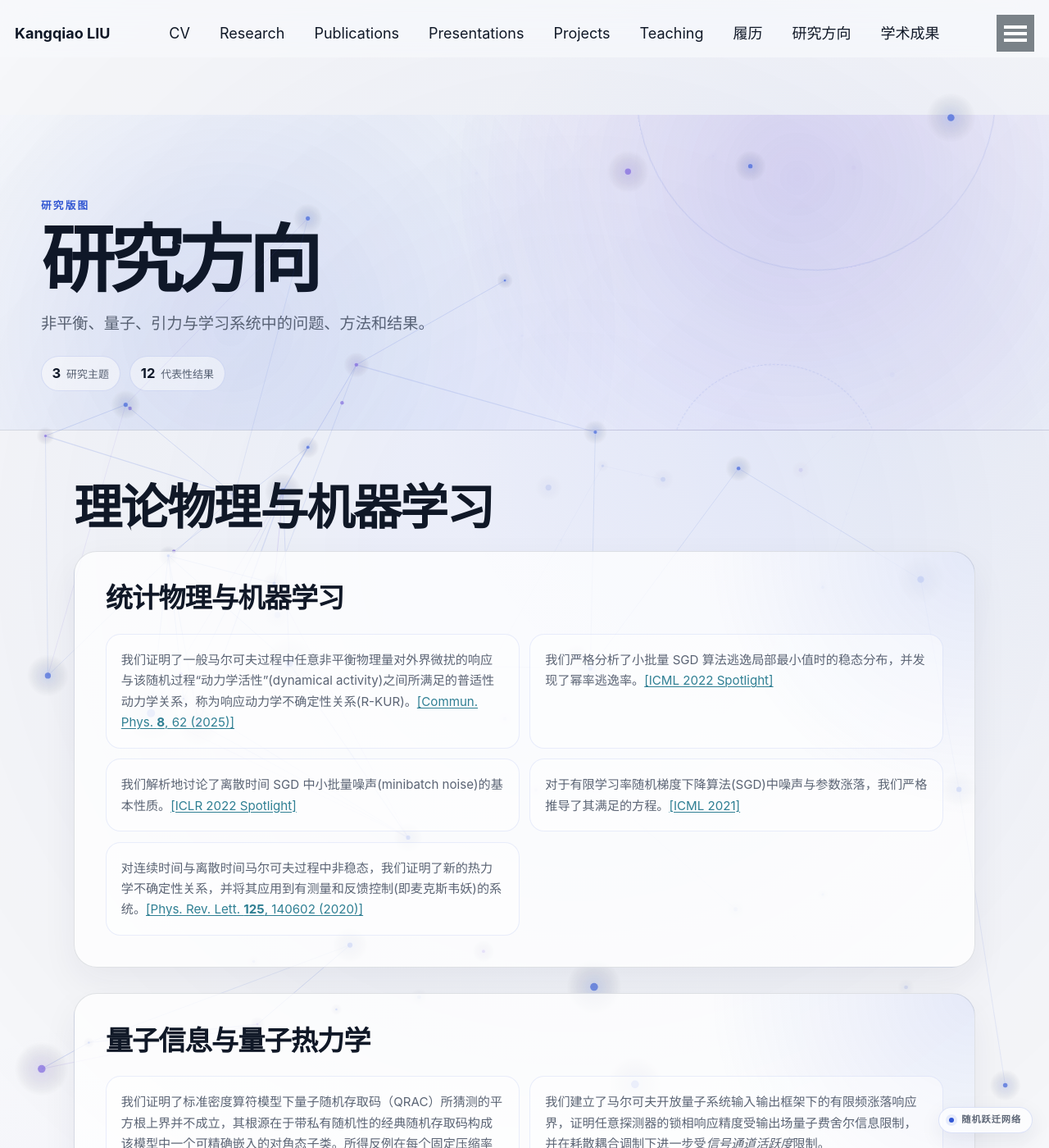
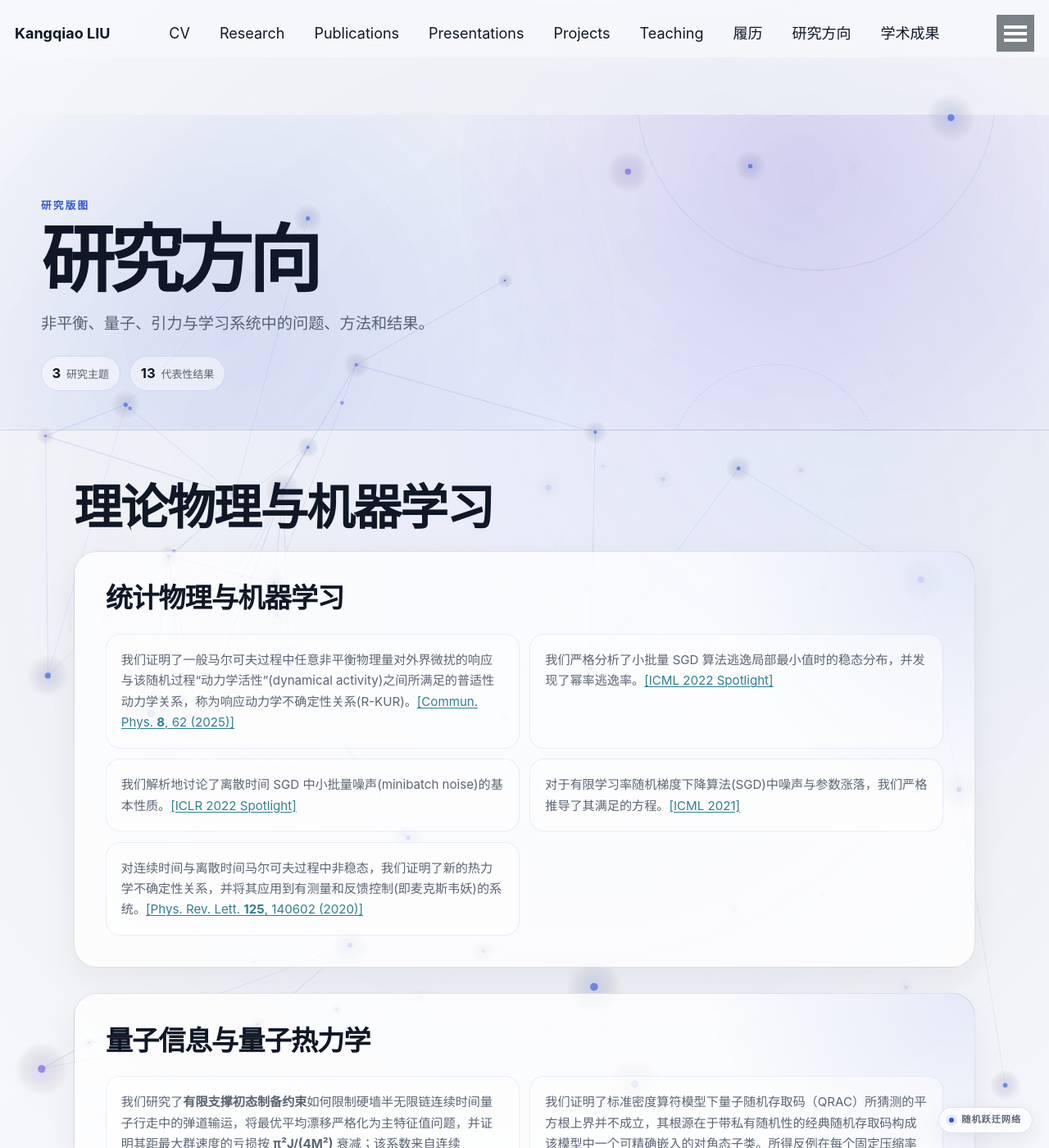
Before and after one commit to KangqiaoLiu/KangqiaoLiu.github.io, a Jekyll site: the page built from _pages/research_zh.md, in a window 1280 px wide and 1400 px high. Shown: the whole window at 82% size. Built offline with Jekyll 4.4.1, drawn with Linux system fonts in a browser that asks for light colours; some of the changed text lies outside the part shown.

Commit message:
Add hard-wall CTQW to Chinese research page

```diff
--- a/_pages/research_zh.md
+++ b/_pages/research_zh.md
@@ -18,6 +18,7 @@
   * 对连续时间与离散时间马尔可夫过程中非稳态，我们证明了新的热力学不确定性关系，并将其应用到有测量和反馈控制(即麦克斯韦妖)的系统。[[Phys. Rev. Lett. **125**, 140602 (2020)]](https://journals.aps.org/prl/abstract/10.1103/PhysRevLett.125.140602)
 
 * **量子信息与量子热力学**
+  * 我们研究了**有限支撑初态制备约束**如何限制硬墙半无限链连续时间量子行走中的弹道输运，将最优平均漂移严格化为主特征值问题，并证明其距最大群速度的亏损按 **π²J/(4M²)** 衰减；该系数来自连续 Fourier 窗口中的 Dirichlet 变分问题。[[Phys. Rev. A, accepted (2026)]](https://journals.aps.org/pra/accepted/10.1103/dyyr-z1k8)
   * 我们证明了标准密度算符模型下量子随机存取码（QRAC）所猜测的平方根上界并不成立，其根源在于带私有随机性的经典随机存取码构成该模型中一个可精确嵌入的对角态子类。所得反例在每个固定压缩率下填满平方根曲线与Nayak熵界之间的整个渐近开区间，并在恢复偏差趋于零时达到阶最优的对数量子比特标度。[[arXiv:2607.15617]](https://arxiv.org/abs/2607.15617)
   * 我们建立了马尔可夫开放量子系统输入输出框架下的有限频涨落响应界，证明任意探测器的锁相响应精度受输出场量子费舍尔信息限制，并在耗散耦合调制下进一步受*信号通道活跃度*限制。[[arXiv:2605.03340]](https://arxiv.org/abs/2605.03340)
   * 我们建立了适用于连续监测马尔可夫开放量子系统稳态的量子响应动力学不确定性关系（QR-KUR），证明轨迹观测量的静态响应精度受到常规量子动力学活性以及由外部微扰诱导的跨子空间跃迁项共同约束；后者在经典极限中消失，并可通过对称性分解和扇区选择定则进一步刻画。[[Phys. Rev. A **113**, 062443 (2026)]](https://arxiv.org/abs/2501.04895)
```
